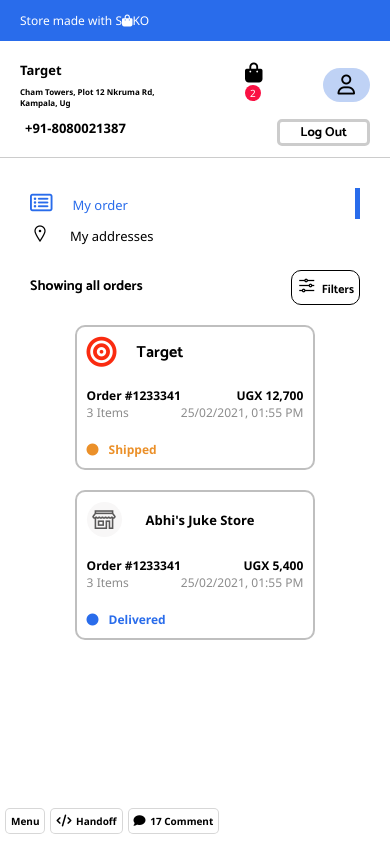
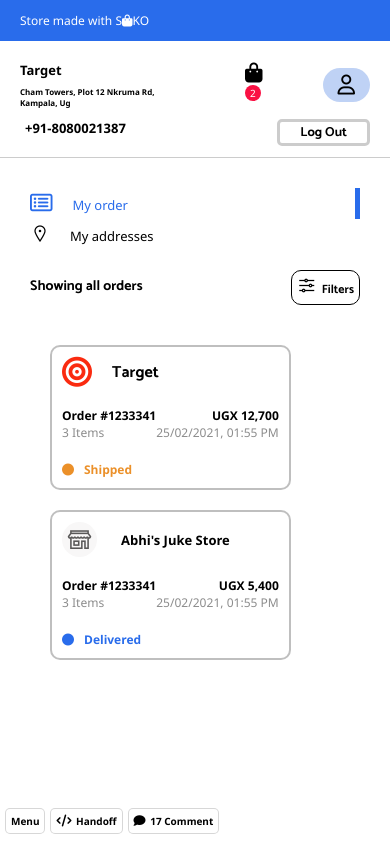
Before and after one commit to Jafarscript/sako3, a plain HTML site: page index.html in a window 390 px wide. Drawn offline with nearby package versions, Linux system fonts and the light colour scheme.

Commit message:
finalizing the responsiveness

```diff
--- a/style.css
+++ b/style.css
@@ -468,3 +468,9 @@ header p span {
     font-size: 13px;
   }
 }
+@media (max-width: 1000px) {
+  .box{
+    justify-content: space-between;
+    padding: 20px;
+  }
+}
```
